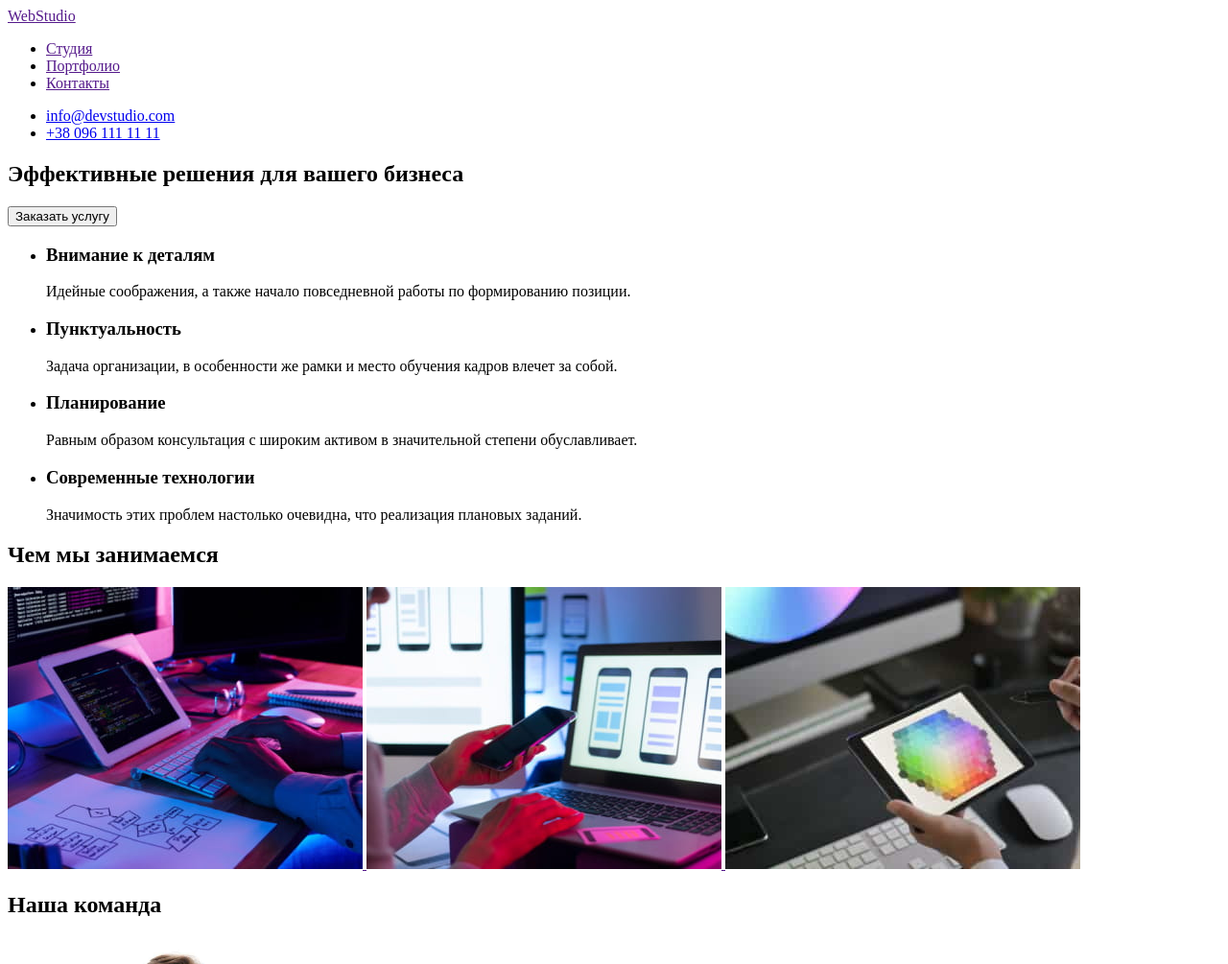
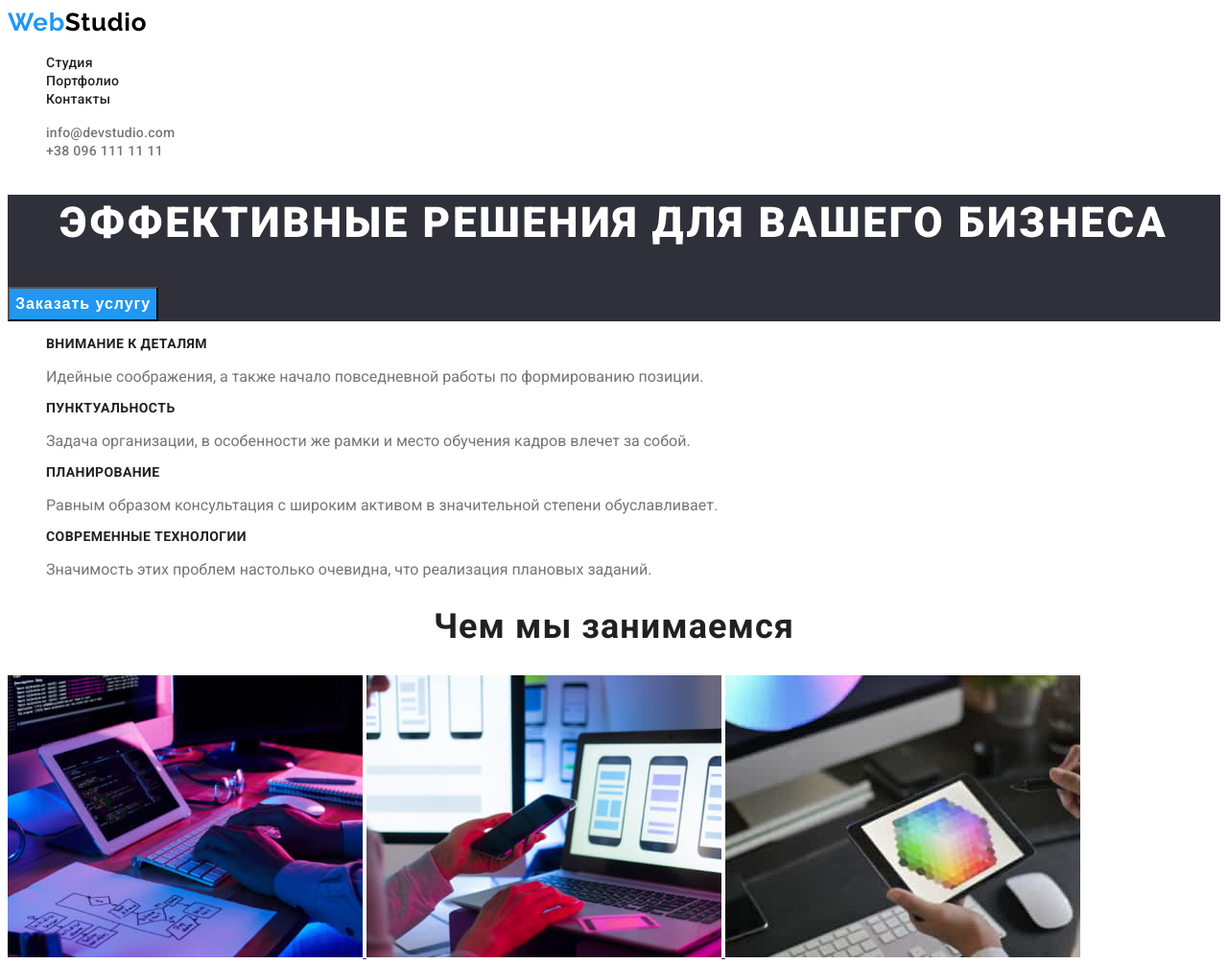
Before and after one commit to Posokhin-Dmitry/goit-markup-hw-02, a plain HTML site: page index.html in a window 1280 px wide. Shown: the top 1005 px of the page at 96% size. Drawn offline with Linux system fonts and the light colour scheme.

Commit message:
стили студии

```diff
--- /dev/null
+++ b/css/style.css
@@ -0,0 +1,154 @@
+:root {
+  --title-text-color: #212121;
+  --main-text-color: #757575;
+  --accent-color: #2196f3;
+  --background-color: #2f303a;
+}
+
+body {
+  font-family: 'Roboto', sans-serif;
+  color: var(--main-text-color);
+}
+
+.logo {
+  font-family: Raleway;
+  font-size: 26px;
+  line-height: 1.2;
+  letter-spacing: 0.03em;
+  color: black;
+  text-decoration: none;
+}
+
+.logo-footer {
+  font-family: Raleway;
+  font-size: 26px;
+  line-height: 1.2;
+  letter-spacing: 0.03em;
+  color: #ffffff;
+  text-decoration: none;
+}
+
+.logo-web {
+  color: var(--accent-color);
+}
+
+.pages {
+  list-style: none;
+}
+
+.page-link {
+  font-weight: 500;
+  font-size: 14px;
+  line-height: 1.14;
+  letter-spacing: 0.02em;
+  text-decoration: none;
+  color: var(--title-text-color);
+}
+.page-link:hover,
+.page-link:focus {
+  color: var(--accent-color);
+}
+
+.contacts {
+  list-style: none;
+}
+
+.contact-link {
+  font-weight: 500;
+  font-size: 14px;
+  line-height: 1.14;
+  letter-spacing: 0.02em;
+  text-decoration: none;
+  color: var(--main-text-color);
+}
+
+.contact-link:hover,
+.contact-link:focus {
+  color: var(--accent-color);
+}
+
+.hero-section {
+  background-color: var(--background-color);
+}
+
+.hero-title {
+  font-weight: 900;
+  font-size: 44px;
+  line-height: 1.36;
+  text-align: center;
+  letter-spacing: 0.06em;
+  text-transform: uppercase;
+  color: #ffffff;
+}
+
+.button {
+  font-weight: bold;
+  font-size: 16px;
+  line-height: 1.87;
+  display: flex;
+  align-items: center;
+  text-align: center;
+  letter-spacing: 0.06em;
+  background: var(--accent-color);
+  color: #ffffff;
+}
+
+.features-list {
+  list-style: none;
+}
+
+.features-title {
+  font-weight: bold;
+  font-size: 14px;
+  line-height: 1.14;
+  letter-spacing: 0.03em;
+  text-transform: uppercase;
+
+  color: var(--title-text-color);
+}
+
+.section-title {
+  font-weight: bold;
+  font-size: 36px;
+  line-height: 1.16;
+  text-align: center;
+  letter-spacing: 0.03em;
+  color: var(--title-text-color);
+}
+
+.section-team {
+  background: #f5f4fa;
+}
+
+.team {
+  list-style: none;
+}
+
+.teammate {
+  font-weight: 500;
+  font-size: 16px;
+  line-height: 1.18;
+  letter-spacing: 0.03em;
+  color: var(--title-text-color);
+}
+
+.footer {
+  background-color: var(--background-color);
+}
+
+.address {
+  list-style: none;
+  font-size: 14px;
+  line-height: 1.71;
+  font-style: normal;
+  letter-spacing: 0.03em;
+  color: #ffffff;
+}
+
+.address-link {
+  font-size: 14px;
+  line-height: 1.71;
+  font-style: normal;
+  letter-spacing: 0.03em;
+  color: rgba(255, 255, 255, 0.6);
+}
--- a/index.html
+++ b/index.html
@@ -5,50 +5,54 @@
     <meta http-equiv="X-UA-Compatible" content="IE=edge">
     <meta name="viewport" content="width=  , initial-scale=1.0">
     <title>Document</title>
+    <link rel="stylesheet" href="./css/style.css">
+    <link rel="preconnect" href="https://fonts.gstatic.com">
+    <link href="https://fonts.googleapis.com/css2?family=Raleway:wght@700&family=Roboto:wght@400;500;700;900&display=swap"
+        rel="stylesheet">
 </head>
+
 <body>
     <header>
         <nav>
-            <a href=""><span>Web</span>Studio</a>
-            <ul>
-                <li><a href="">Студия</a></li>
-                <li><a href="">Портфолио</a></li>
-                <li><a href="">Контакты</a></li>
+            <a href="" class="logo"><span class="logo-web">Web</span>Studio</a>
+            <ul class="pages">
+                <li><a href="" class="page-link">Студия</a></li>
+                <li><a href="./page/portfolio.html" class="page-link">Портфолио</a></li>
+                <li><a href="" class="page-link">Контакты</a></li>
             </ul>
         </nav>
-        <ul>
-            <li><a href="mailto:info@devstudio.com">info@devstudio.com</a></li>
-            <li><a href="tel:+380961111111">+38 096 111 11 11</a></li>
+        <ul class="contacts">
+            <li><a href="mailto:info@devstudio.com" class="contact-link">info@devstudio.com</a></li>
+            <li><a href="tel:+380961111111" class="contact-link">+38 096 111 11 11</a></li>
         </ul>
+    </header>
 
-
-    </header>
     <main>
-        <section>
-            <h1>Эффективные решения для вашего бизнеса</h1>
-            <button type="button">Заказать услугу</button>
+        <section class="hero-section">
+            <h1 class="hero-title">Эффективные решения для вашего бизнеса</h1>
+            <button type="button" class="button">Заказать услугу</button>
         </section>
 
-        <section>
-            <ul>
+        <section class="features-section">
+            <ul class="features-list">
                 <li>
-                    <h3>Внимание к деталям</h3>
-                    <p>Идейные соображения, а также начало повседневной работы по формированию позиции.</p>
+                    <h3 class="features-title">Внимание к деталям</h3>
+                    <p class="features-text">Идейные соображения, а также начало повседневной работы по формированию позиции.</p>
                 </li>
                 <li>
-                    <h3>Пунктуальность</h3>
-                    <p>Задача организации, в особенности же рамки и место обучения кадров влечет за собой.</p>
+                    <h3 class="features-title">Пунктуальность</h3>
+                    <p class="features-text">Задача организации, в особенности же рамки и место обучения кадров влечет за собой.</p>
                 </li>
                 <li>
-                    <h3>Планирование</h3>
-                    <p>Равным образом консультация с широким активом в значительной степени обуславливает.</p>
+                    <h3 class="features-title">Планирование</h3>
+                    <p class="features-text">Равным образом консультация с широким активом в значительной степени обуславливает.</p>
                 </li>
                 <li>
-                    <h3>Современные технологии</h3>
-                    <p>Значимость этих проблем настолько очевидна, что реализация плановых заданий.</p>
+                    <h3 class="features-title">Современные технологии</h3>
+                    <p class="features-text">Значимость этих проблем настолько очевидна, что реализация плановых заданий.</p>
                 </li>
             </ul>
-            <h2>Чем мы занимаемся</h2>
+            <h2 class="section-title">Чем мы занимаемся</h2>
             <a href="">
                 <img src="./images/box1.jpg" alt="программист пишет код" width="370">
             </a>
@@ -60,30 +64,30 @@
             </a>
         </section>
 
-        <section>
-            <h2>Наша команда</h2>
-            <ul>
+        <section class="section-team">
+            <h2 class="section-title">Наша команда</h2>
+            <ul class="team">
                 <li>
                     <img src="./images/img.jpg" alt="фото" width="270">
-                    <h3>Игорь Демьяненко</h3>
+                    <h3 class="teammate">Игорь Демьяненко</h3>
                     <p>Product Designer</p>
                 </li>
 
                 <li>
                     <img src="./images/img(1).jpg" alt="фото" width="270">
-                    <h3>Ольга Репина</h3>
+                    <h3 class="teammate">Ольга Репина</h3>
                     <p>Frontend Developer</p>
                 </li>
 
                 <li>
                     <img src="./images/img(2).jpg" alt="фото" width="270">
-                    <h3>Николай Тарасов</h3>
+                    <h3 class="teammate">Николай Тарасов</h3>
                     <p>Marketing</p>
                 </li>
 
                 <li>
                     <img src="./images/img(3).jpg" alt="фото" width="270">
-                    <h3>Михаил Ермаков</h3>
+                    <h3 class="teammate">Михаил Ермаков</h3>
                     <p>UI Designer</p>
                 </li>
             </ul>
@@ -91,13 +95,13 @@
 
     </main>
 
-    <footer>
-        <a href=""><span>Web</span>Studio</a>
+    <footer class="footer">
+        <a href="" class="logo-footer"><span class="logo-web">Web</span>Studio</a>
         <address>
-            <ul>
+            <ul class="address">
                 <li>г. Киев, пр-т Леси Украинки, 26</li>
-                <li><a href="mailto:info@example.com">info@example.com</a></li>
-                <li><a href="tel:+380991111111">+38 099 111 11 11</a></li>
+                <li><a href="mailto:info@example.com" class="address-link">info@example.com</a></li>
+                <li><a href="tel:+380991111111" class="address-link">+38 099 111 11 11</a></li>
             </ul>
 
         </address>
```
Also changed, not shown: page/portfolio.html (added, +51 -0 lines), .prettierrc.json.
